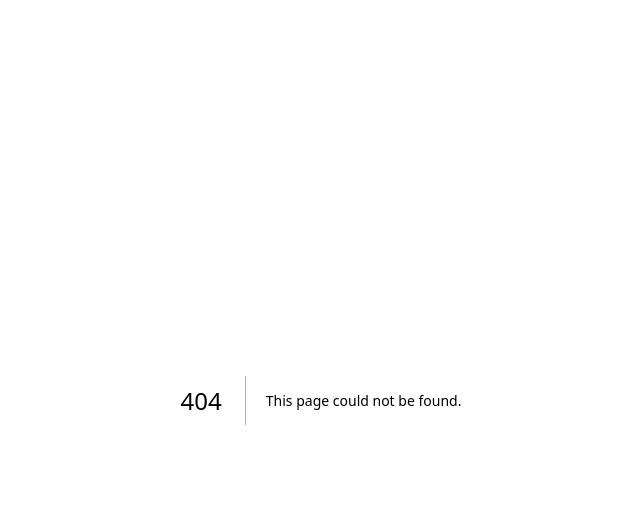
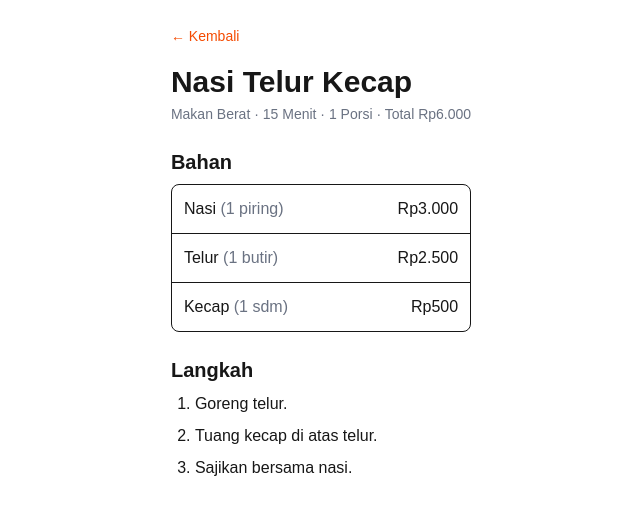
Before and after one commit to Ulfakhairinaa/UTS-PRAK-POPL---MasakAja, a Next.js app: page /resep/1 in a window 1280 px wide. Before the commit this address had no page. Shown: the top 514 px of the page, without its empty margins (319-959 px from the left). Built offline with nearby package versions, Linux system fonts and the light colour scheme.

Commit message:
feat: tambah halaman detail resep

```diff
--- /dev/null
+++ b/app/resep/[id]/page.js
@@ -0,0 +1,12 @@
+import { notFound } from "next/navigation";
+import recipes from "@/data/recipes.json";
+import { Recipe } from "@/models/Recipe";
+import RecipeDetailContainer from "@/containers/RecipeDetailContainer";
+
+export default async function DetailResepPage({ params }) {
+  const { id } = await params;
+  const data = recipes.find((r) => r.id === Number(id));
+  if (!data) notFound();
+
+  return <RecipeDetailContainer recipe={new Recipe(data)} />;
+}
--- /dev/null
+++ b/components/RecipeDetail.js
@@ -0,0 +1,35 @@
+import Link from "next/link";
+
+export default function RecipeDetail({
+  judul, kategori, waktuMasak, porsi, totalBiaya, bahan, langkah,
+}) {
+  return (
+    <main className="mx-auto max-w-2xl p-6">
+      <Link href="/" className="text-sm text-orange-600 hover:underline">
+        ← Kembali
+      </Link>
+
+      <h1 className="mt-4 text-3xl font-bold">{judul}</h1>
+      <p className="mt-1 text-sm capitalize text-gray-500">
+        {kategori} · {waktuMasak} menit · {porsi} porsi · Total {totalBiaya}
+      </p>
+
+      <h2 className="mt-6 text-xl font-semibold">Bahan</h2>
+      <ul className="mt-2 divide-y rounded-lg border">
+        {bahan.map((b) => (
+          <li key={b.nama} className="flex justify-between p-3">
+            <span>{b.nama} <span className="text-gray-500">({b.jumlah})</span></span>
+            <span>{b.harga}</span>
+          </li>
+        ))}
+      </ul>
+
+      <h2 className="mt-6 text-xl font-semibold">Langkah</h2>
+      <ol className="mt-2 list-decimal space-y-2 pl-6">
+        {langkah.map((l, i) => (
+          <li key={i}>{l}</li>
+        ))}
+      </ol>
+    </main>
+  );
+}
--- /dev/null
+++ b/containers/RecipeDetailContainer.js
@@ -0,0 +1,17 @@
+import RecipeDetail from "@/components/RecipeDetail";
+
+const rupiah = (n) => "Rp" + n.toLocaleString("id-ID");
+
+export default function RecipeDetailContainer({ recipe }) {
+  return (
+    <RecipeDetail
+      judul={recipe.judul}
+      kategori={recipe.kategori}
+      waktuMasak={recipe.waktuMasak}
+      porsi={recipe.porsi}
+      totalBiaya={rupiah(recipe.totalBiaya)}
+      bahan={recipe.bahan.map((b) => ({ ...b, harga: rupiah(b.harga) }))}
+      langkah={recipe.langkah}
+    />
+  );
+}
```
